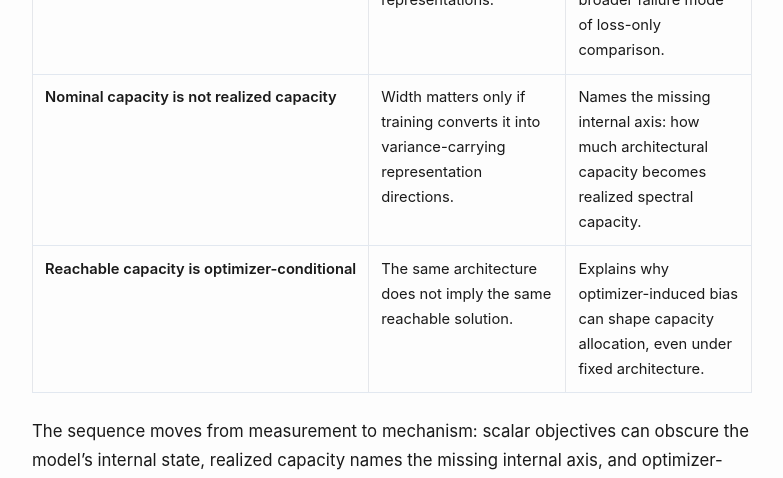
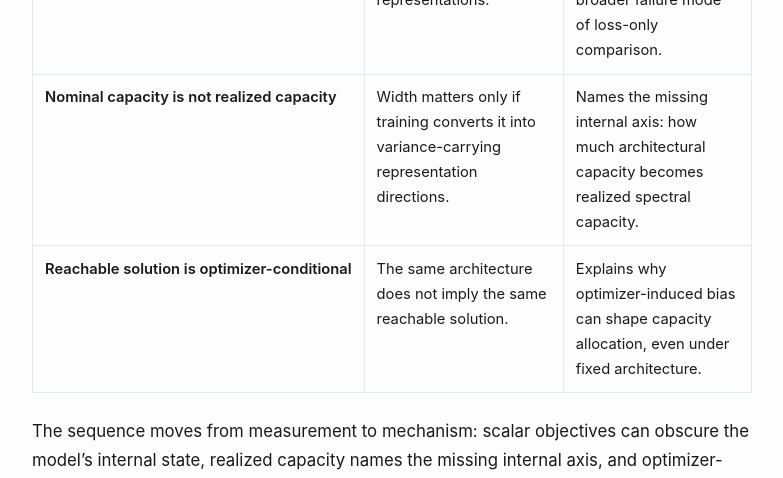
Before and after one commit to optimizer-scaling-laws/optimizer-scaling-laws.github.io, a Jekyll site: the page built from _posts/2026-06-26-architecture-creates-capacity-optimizers-realize-it.md, in a window 1280 px wide and 900 px high, scrolled down 8367 px. Shown: the top 478 px of the window, without its empty margins (248-1031 px from the left). Built offline with Jekyll 4.4.1, drawn with Linux system fonts in a browser that asks for light colours.

Commit message:
Final Polish round 8

```diff
--- a/_posts/2026-06-26-architecture-creates-capacity-optimizers-realize-it.md
+++ b/_posts/2026-06-26-architecture-creates-capacity-optimizers-realize-it.md
@@ -375,7 +375,7 @@ Section 2 made this concrete: matched validation loss can mask different spectra
 <td>Names the missing internal axis: how much architectural capacity becomes realized spectral capacity.</td>
 </tr>
 <tr>
-<td>Reachable capacity is optimizer-conditional</td>
+<td>Reachable solution is optimizer-conditional</td>
 <td>The same architecture does not imply the same reachable solution.</td>
 <td>Explains why optimizer-induced bias can shape capacity allocation, even under fixed architecture.</td>
 </tr>
```
